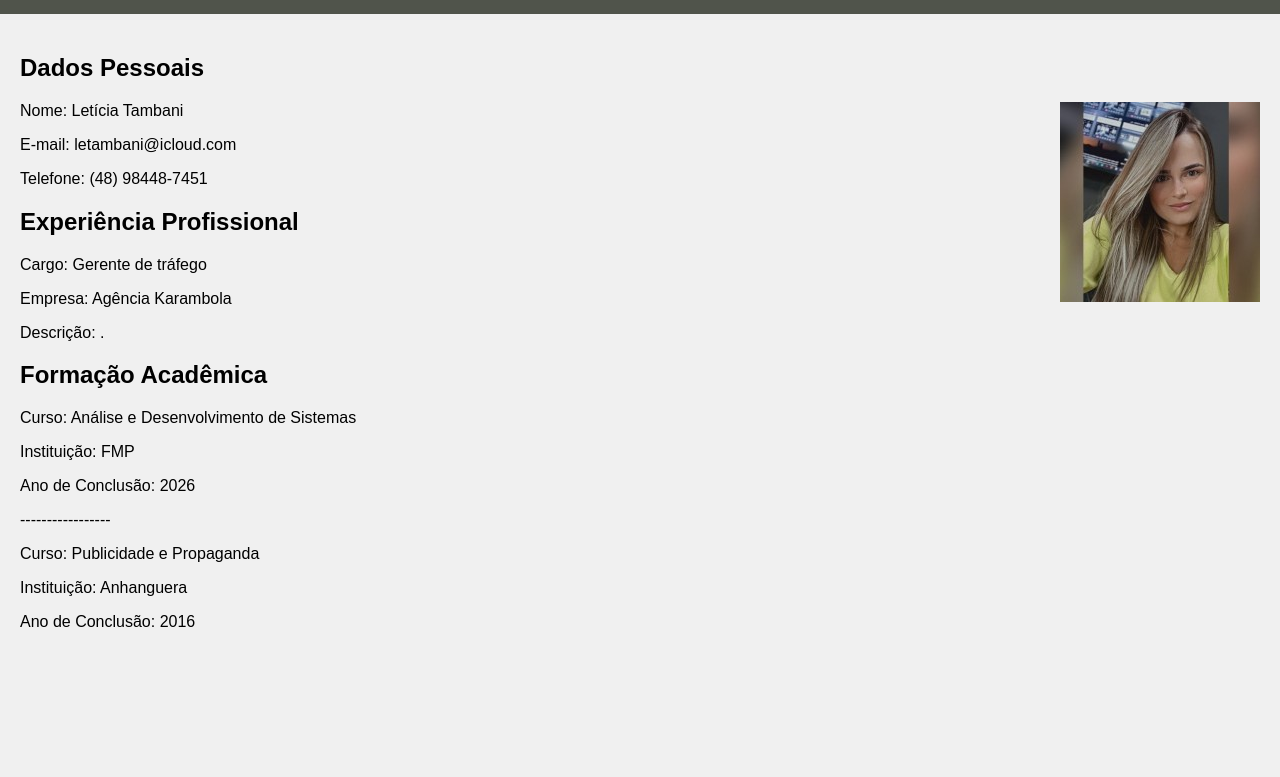
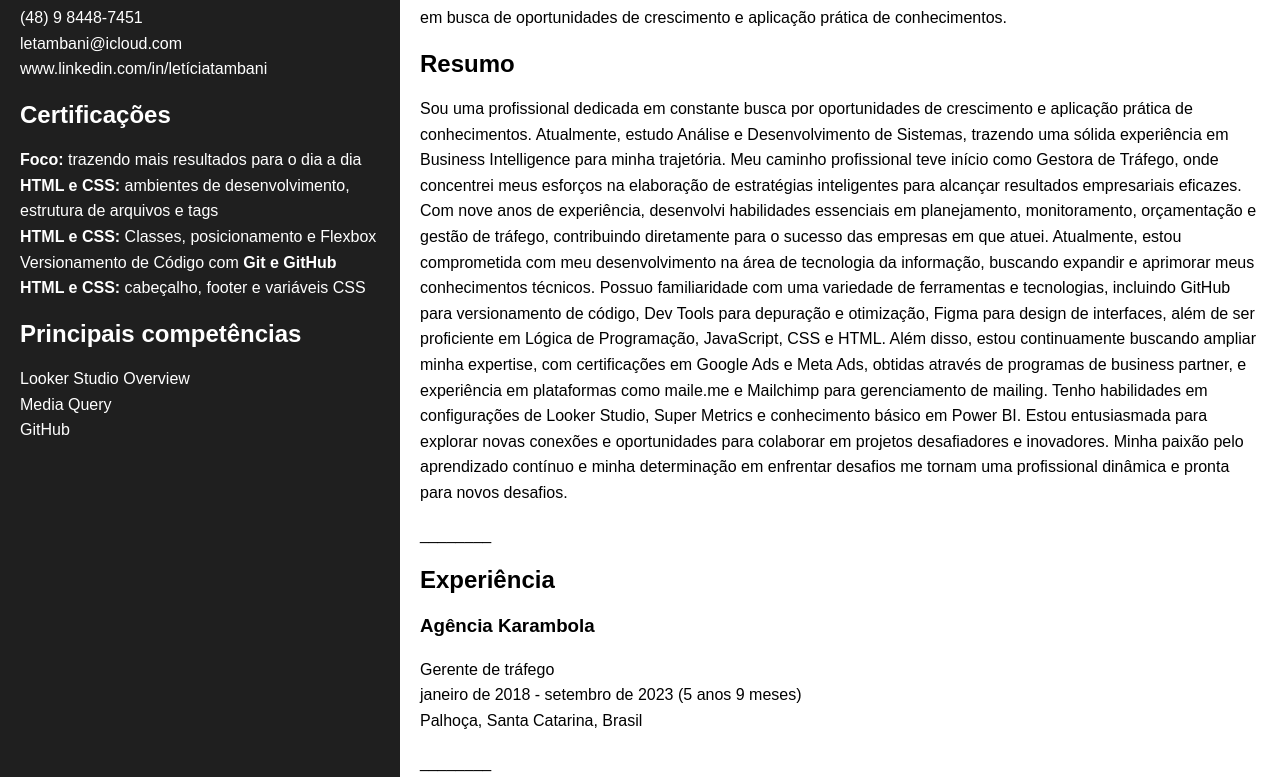
Before and after one commit to letambani/curriculo_, a plain HTML site: page index.html in a window 1280 px wide. Shown: the part 106-883 px from the top of the page. Before the commit the page ends 800 px from the top, so only its background shows below. Drawn offline with Linux system fonts and the light colour scheme.

Commit message:
Update index.html

```diff
--- a/index.html
+++ b/index.html
@@ -5,56 +5,106 @@
     <style>
         body {
             font-family: Arial, sans-serif;
-            background-color: #f0f0f0;
+            background-color: #ffffff;
             margin: 0;
             padding: 0;
-        }
-
-        #header {
-            background-color: rgba(8, 14, 0, 0.685);
-            color: #fff;
-            text-align: center;
-            padding: 20px;
+            display: flex;
+            justify-content: center;
         }
 
         #profile-image {
             max-width: 300px;
-            border-radius: 0%;
+            border-radius: 12%;
             display: block;
-            float:right;
             margin: 0 auto;
         }
 
         #main-content {
+            padding: 0%;
+            display: flex;
+            justify-content: space-between;
+            max-width: 1365px;
+            width: 100%;
+        }
+
+        .direita {
+            background-color: #1f1f1f;
+            color: #ffffff;
+            margin-right: 0%;
+            flex-basis: 30%;
+            line-height: 160%;
+        }
+
+        .esquerda {
+            margin-left: 0%;
+            flex-basis: 70%;
+            line-height: 160%
+        }
+
+        section {
+            background-color: #ffffff;
             padding: 20px;
         }
+
     </style>
 </head>
 <body>
     <div id="header">
-        <h1>Meu Currículo</h1>
     </div>
     <div id="main-content">
-        <h2>Dados Pessoais</h2>
-        <img id="profile-image" src="perfect-yellow-flower.jpg" alt="Foto de Perfil">
-        <p>Nome: Letícia Tambani</p>
-        <p>E-mail: letambani@icloud.com</p>
-        <p>Telefone: (48) 98448-7451</p>
+        <section class="direita">
+            <img id="profile-image" src="img/profile.jpg" alt="Foto de Perfil">
+            <h2>Contato</h2>
+            <p>(48) 9 8448-7451<br />
+            letambani@icloud.com<br />
+            www.linkedin.com/in/letíciatambani<br /></p>
 
-        <h2>Experiência Profissional</h2>
-        <p>Cargo: Gerente de tráfego</p>
-        <p>Empresa: Agência Karambola </p>
-        <p>Descrição:  .</p>
+            <h2>Certificações</h2>
+                <p><b>Foco:</b> trazendo mais resultados para o dia a dia<br />
+                    <b>HTML e CSS:</b> ambientes de desenvolvimento, estrutura de arquivos e tags<br />
+                    <b>HTML e CSS:</b> Classes, posicionamento e Flexbox<br />
+                    Versionamento de Código com <b>Git e GitHub</b><br />
+                    <b>HTML e CSS:</b> cabeçalho, footer e variáveis CSS<br /></p>
 
-        <h2>Formação Acadêmica</h2>
-        <p>Curso: Análise e Desenvolvimento de Sistemas</p>
-        <p>Instituição: FMP</p>
-        <p>Ano de Conclusão: 2026</p>
-        <p> ----------------- </p>
-        <p>Curso: Publicidade e Propaganda</p>
-        <p>Instituição: Anhanguera</p>
-        <p>Ano de Conclusão: 2016</p>
+            <h2>Principais competências</h2>
+            <p>Looker Studio Overview<br />
+            Media Query<br />
+            GitHub<br /></p>
+        </section>
 
+        <section class="esquerda">
+            <h1>Letícia Tambani</h1>
+            <p>Estudante de Análise e Desenvolvimento de Sistemas com experiência em Business Intelligence<br />
+                em busca de oportunidades de crescimento e aplicação prática de conhecimentos.</p>
+
+
+            <h2>Resumo</h2>
+            <p>Sou uma profissional dedicada em constante busca por oportunidades de crescimento e aplicação prática de conhecimentos.
+            Atualmente, estudo Análise e Desenvolvimento de Sistemas, trazendo uma sólida experiência em Business Intelligence para minha trajetória.
+            Meu caminho profissional teve início como Gestora de Tráfego, onde concentrei meus esforços na elaboração de estratégias inteligentes para alcançar resultados empresariais eficazes.
+            Com nove anos de experiência, desenvolvi habilidades essenciais em planejamento, monitoramento, orçamentação e gestão de tráfego, contribuindo diretamente para o sucesso das empresas em que atuei.
+            Atualmente, estou comprometida com meu desenvolvimento na área de tecnologia da informação, buscando expandir e aprimorar meus conhecimentos técnicos.
+            Possuo familiaridade com uma variedade de ferramentas e tecnologias, incluindo GitHub para versionamento de código, Dev Tools para depuração e otimização, Figma para design de interfaces, além de ser proficiente em Lógica de Programação, JavaScript, CSS e HTML.
+            Além disso, estou continuamente buscando ampliar minha expertise, com certificações em Google Ads e Meta Ads, obtidas através de programas de business partner, e experiência em plataformas como maile.me e Mailchimp para gerenciamento de mailing.
+            Tenho habilidades em configurações de Looker Studio, Super Metrics e conhecimento básico em Power BI.
+            Estou entusiasmada para explorar novas conexões e oportunidades para colaborar em projetos desafiadores e inovadores.
+            Minha paixão pelo aprendizado contínuo e minha determinação em enfrentar desafios me tornam uma profissional dinâmica e pronta para novos desafios.</p>
+            <p>________</p>
+            <h2>Experiência</h2>
+            <h3>Agência Karambola</h3>
+            <p>Gerente de tráfego<br />
+            janeiro de 2018 - setembro de 2023 (5 anos 9 meses)<br />
+            Palhoça, Santa Catarina, Brasil</p>
+            <p>________</p>
+            <h2>Formação acadêmica</h2>
+            <h3>Faculdade Municipal de Palhoça</h3>
+            <p>Curso Superior de Tecnologia (CST), ANÁLISE E DESENVOLVIMENTO DE SISTEMAS  · (janeiro de 2024 - julho de 2026)</p>
+            <h3>Anhanguera Educacional</h3>
+            Graduação, PUBLICIDADE E PROPAGANDA · (janeiro de 2013 - dezembro de 2017)</p>
+        </section>
     </div>
 </body>
 </html>
+    </div>
+</body>
+</html>
```
